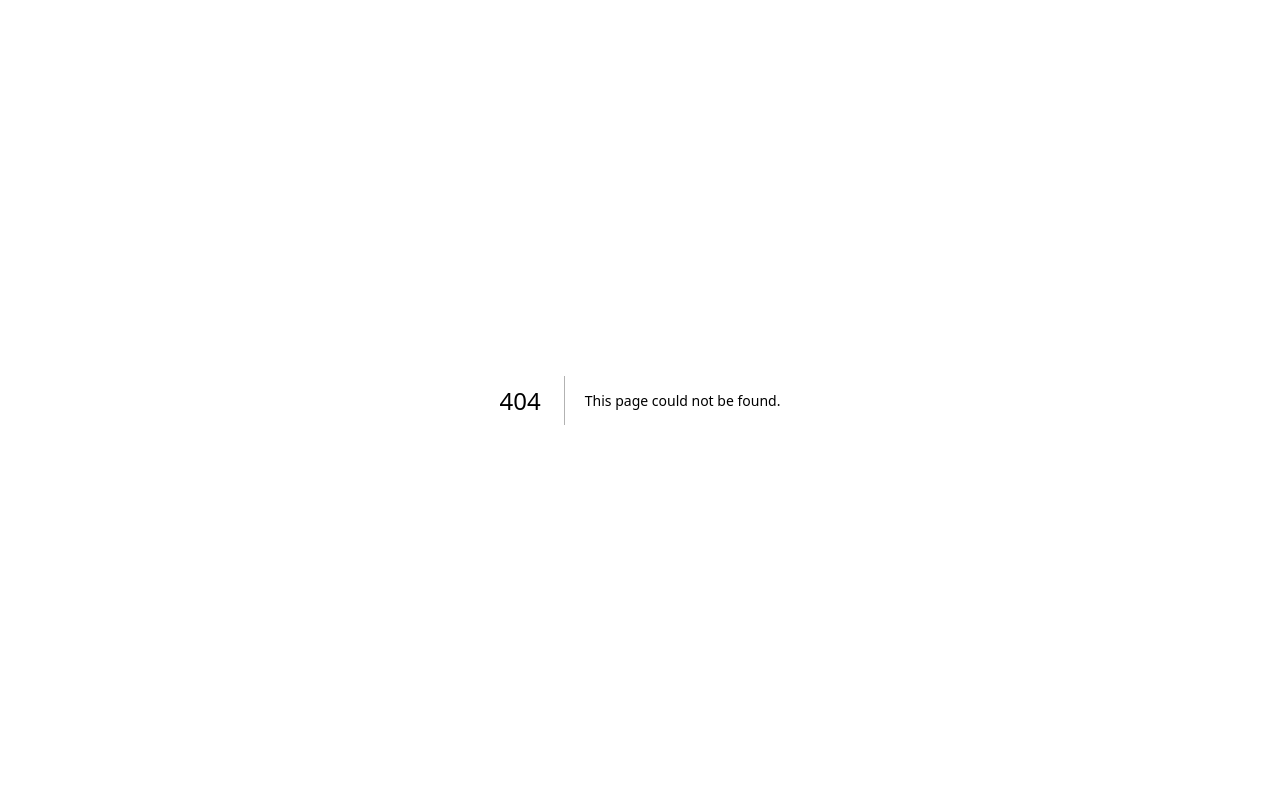
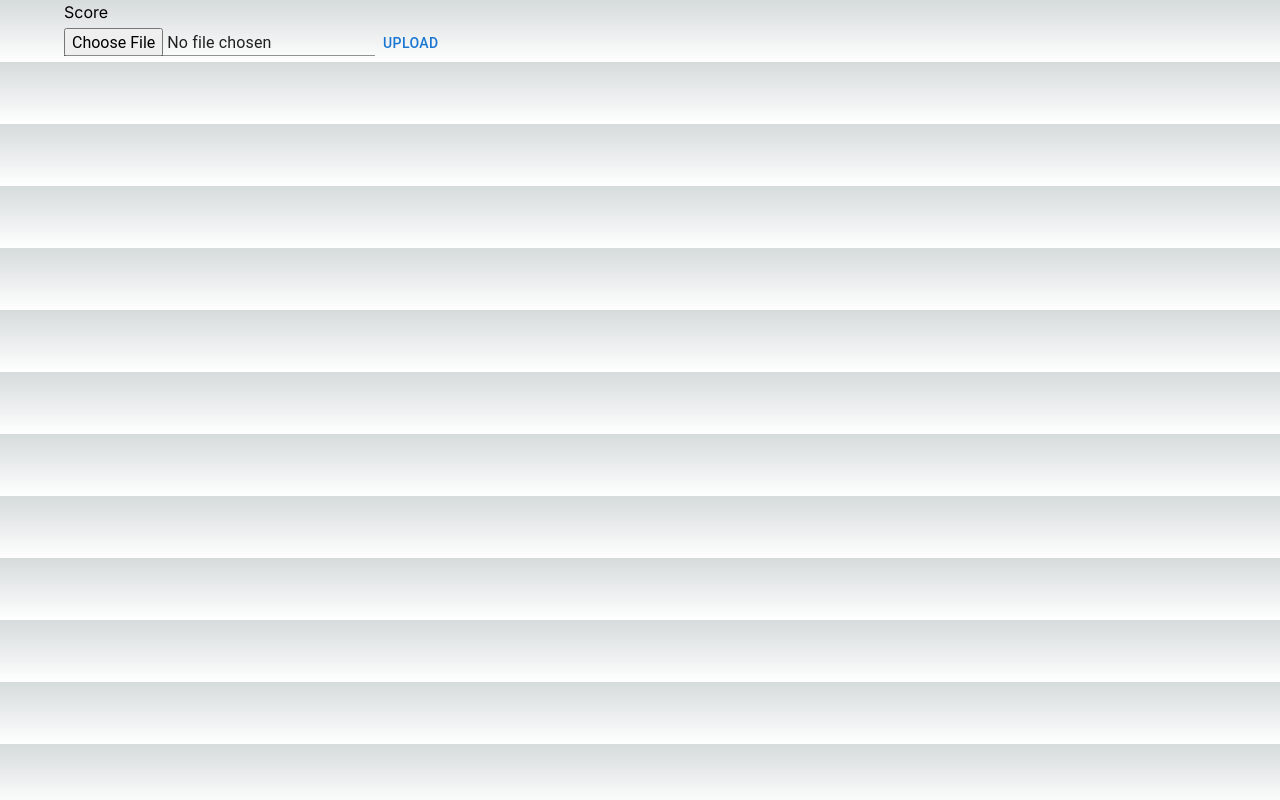
Before and after one commit to jannyzhao/rizzume, a Next.js app: page /score in a window 1280 px wide. Before the commit this address had no page. Built offline with nearby package versions, Linux system fonts and the light colour scheme.

Commit message:
Add test form with api route

```diff
--- /dev/null
+++ b/app/api/score/route.ts
@@ -0,0 +1,8 @@
+import { NextResponse } from "next/server";
+
+export async function POST(request: Request) {
+  const formData = await request.formData();
+  const resumeFile = formData.get("resume");
+  console.log(resumeFile);
+  return NextResponse.json({}, { status: 200 });
+}
--- /dev/null
+++ b/app/score/page.tsx
@@ -0,0 +1,14 @@
+import { Button, Container, Input } from "@mui/material";
+
+// Placeholder page.
+export default function ScorePage() {
+  return (
+    <Container>
+      <h1>Score</h1>
+      <form action="/api/score" method="post" encType="multipart/form-data">
+        <Input name="resume" type="file" required />
+        <Button type="submit">Upload</Button>
+      </form>
+    </Container>
+  );
+}
```
